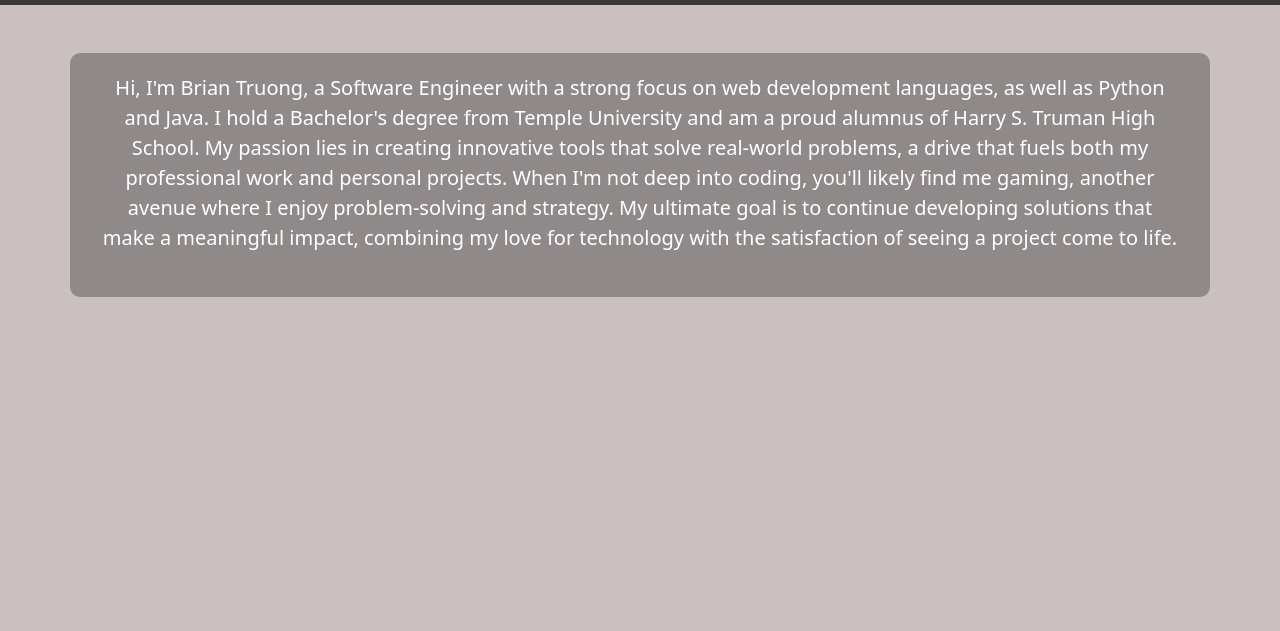
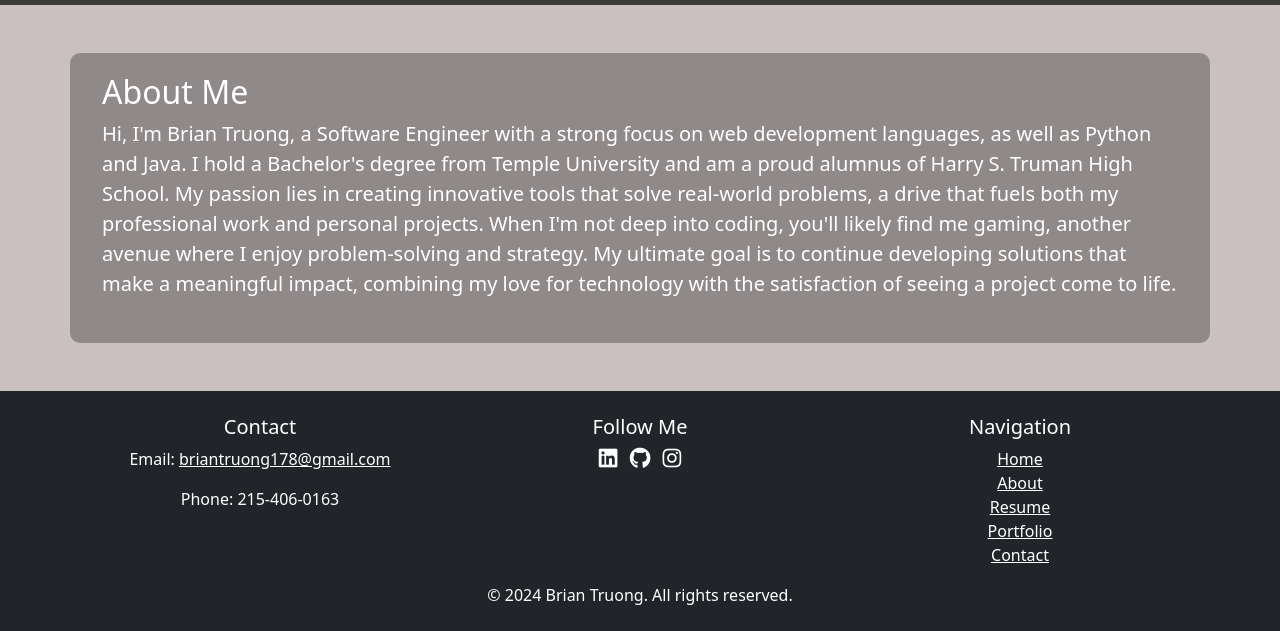
Before and after one commit to btruong178/Personal-Website, a plain HTML site: page AboutMe.html in a window 1280 px wide. Shown: the part 385-1016 px from the top of the page. Before the commit the page ends 800 px from the top, so only its background shows below. Drawn offline with nearby package versions, Linux system fonts and the light colour scheme.

Commit message:
Updated Footer

```diff
--- a/AboutMe.html
+++ b/AboutMe.html
@@ -11,6 +11,7 @@
       rel="stylesheet"
       integrity="sha384-QWTKZyjpPEjISv5WaRU9OFeRpok6YctnYmDr5pNlyT2bRjXh0JMhjY6hW+ALEwIH"
       crossorigin="anonymous">
+    <link rel="stylesheet" href="https://cdnjs.cloudflare.com/ajax/libs/font-awesome/5.15.3/css/all.min.css">
     <link href="css/styles.css" rel="stylesheet">
   </head>
 
@@ -23,10 +24,11 @@
     <nav class="navbar navbar-expand-lg navbar-color" data-bs-theme="dark" id="navbar-main">
     </nav>
     <!-- Content -->
-    <div class="container h-100 text-center mt-5">
+    <div class="container h-100 text-center my-5">
       <div class="row black-box">
         <div class="col-md-12">
-          <p class="lead text-justify mb-4 about-me">
+          <h2 class="text-start">About Me</h2>
+          <p class="text-start lead mb-4 about-me">
             Hi, I'm Brian Truong, a Software Engineer with a strong focus on web development languages,
             as well as Python and Java. I hold a Bachelor's degree from Temple University and am a proud alumnus of Harry S. Truman High School.
             My passion lies in creating innovative tools that solve real-world problems, a drive that fuels both my professional work and personal projects.
@@ -35,6 +37,10 @@
           </p>
         </div>
       </div>
+    </div>
+    <!-- Footer -->
+    <footer class="bg-dark text-white text-center py-4" id="footer-main">
+    </footer>
     <!-- Scripts -->
     <script
       src="https://cdn.jsdelivr.net/npm/bootstrap@5.3.3/dist/js/bootstrap.bundle.min.js"
--- /dev/null
+++ b/Footer.html
@@ -0,0 +1,28 @@
+<div class="container">
+    <div class="row">
+      <div class="col-md-4">
+        <h5>Contact</h5>
+        <p>Email: <a href="mailto:briantruong178@gmail.com" class="text-white">briantruong178@gmail.com</a></p>
+        <p>Phone: 215-406-0163</p>
+      </div>
+      <div class="col-md-4">
+        <h5>Follow Me</h5>
+        <a href="https://www.linkedin.com/in/brian-truong-0997a1288/" target="_blank" class="text-white me-2"><i class="fab fa-linkedin fa-lg"></i></a>
+        <a href="https://github.com/btruong178" target="_blank" class="text-white me-2"><i class="fab fa-github fa-lg"></i></a>
+        <a href="https://instagram.com/yourprofile" target="_blank" class="text-white"><i class="fab fa-instagram fa-lg"></i></a>
+      </div>
+      <div class="col-md-4">
+        <h5>Navigation</h5>
+        <a href="Homepage.html" class="text-white d-block">Home</a>
+        <a href="AboutMe.html" class="text-white d-block">About</a>
+        <a href="Resume.html" class="text-white d-block">Resume</a>
+        <a href="Portfolio.html" class="text-white d-block">Portfolio</a>
+        <a href="Contacts.html" class="text-white d-block">Contact</a>
+      </div>
+    </div>
+    <div class="row mt-3">
+      <div class="col-12">
+        <p class="mb-0">&copy; 2024 Brian Truong. All rights reserved.</p>
+      </div>
+    </div>
+</div>
--- a/css/styles.css
+++ b/css/styles.css
@@ -92,10 +92,6 @@
     color: white;
 }
 
-.about-me {
-    color: white
-}
-
 
 .black-text {
     color: black;
--- a/js/Scripts.js
+++ b/js/Scripts.js
@@ -18,7 +18,8 @@
 function generateContent() {
     Promise.all([
         fetchAndInsertHTML("NavBar.html", "navbar-main"),
-        fetchAndInsertHTML("Header.html", "header-main")
+        fetchAndInsertHTML("Header.html", "header-main"),
+        fetchAndInsertHTML("Footer.html", "footer-main")
     ]).then(() => {
         console.log("All content loaded successfully");
     }).catch(error => {
```
Also changed, not shown: Contacts.html (+0 -28 lines), Homepage.html (+6 -1 lines), Portfolio.html (+4 -0 lines), Resume.html (+6 -2 lines).
